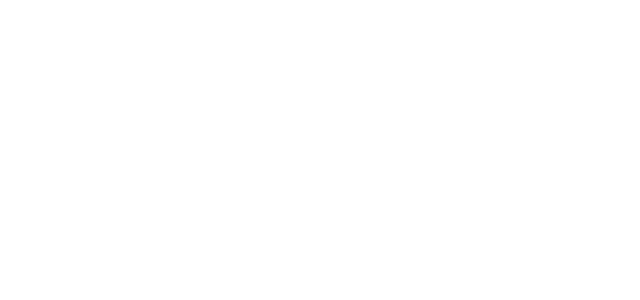
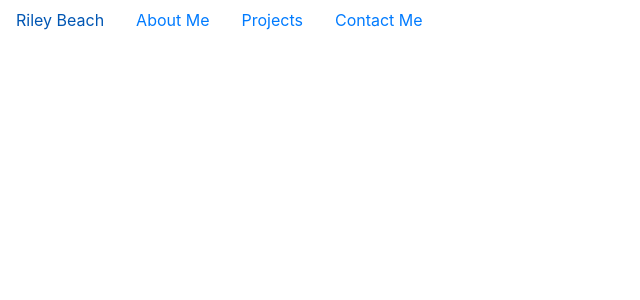
Before and after one commit to beachybeach/my-portfolio, a React (Create React App) app: page / in a window 1280 px wide. Shown: the top 300 px of the page, without its empty margins (0-640 px from the left). Built offline with nearby package versions, Linux system fonts and the light colour scheme.

Commit message:
added basic nav-bar

```diff
--- a/src/App.css
+++ b/src/App.css
@@ -1,38 +1,6 @@
-.App {
-  text-align: center;
+html,
+body {
+  height: 100%;
+  margin: 0;
+  padding: 0;
 }
-
-.App-logo {
-  height: 40vmin;
-  pointer-events: none;
-}
-
-@media (prefers-reduced-motion: no-preference) {
-  .App-logo {
-    animation: App-logo-spin infinite 20s linear;
-  }
-}
-
-.App-header {
-  background-color: #282c34;
-  min-height: 100vh;
-  display: flex;
-  flex-direction: column;
-  align-items: center;
-  justify-content: center;
-  font-size: calc(10px + 2vmin);
-  color: white;
-}
-
-.App-link {
-  color: #61dafb;
-}
-
-@keyframes App-logo-spin {
-  from {
-    transform: rotate(0deg);
-  }
-  to {
-    transform: rotate(360deg);
-  }
-}
--- a/src/components/Header/index.js
+++ b/src/components/Header/index.js
@@ -3,7 +3,12 @@
 const Header = () => {
   return (
     <div>
-
+      <nav class="nav">
+        <a class="nav-link" href="#">Riley Beach</a>
+        <a class="nav-link" href="#">About Me</a>
+        <a class="nav-link" href="#">Projects</a>
+        <a class="nav-link" href="#">Contact Me</a>
+      </nav>
     </div>
   )
 }
```
